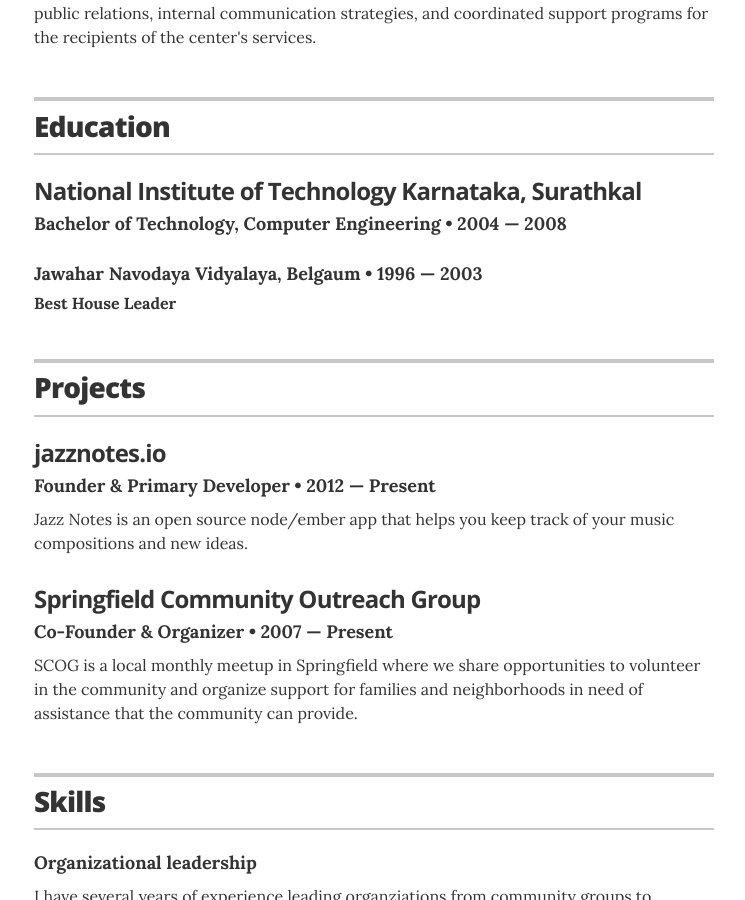
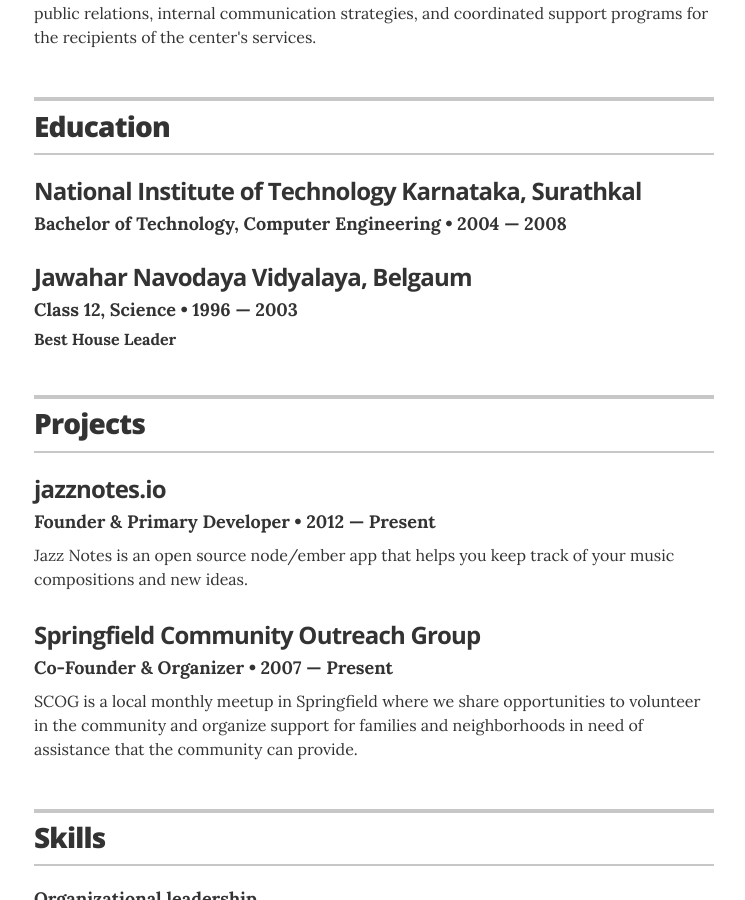
Before and after one commit to Vikas-KM/resume, a Jekyll site: the page built from index.html, in a window 1280 px wide and 900 px high, scrolled down 1092 px. Shown: the whole window, without its empty margins (266-1011 px from the left). Built offline with Jekyll 4.4.1, drawn with Linux system fonts in a browser that asks for light colours.

Commit message:
added school

```diff
--- a/_data/education.yml
+++ b/_data/education.yml
@@ -3,7 +3,7 @@
   uni: National Institute of Technology Karnataka, Surathkal
   year: 2004 &mdash; 2008
 
-- degree: Jawahar Navodaya Vidyalaya, Belgaum
-  uni:
+- degree: Class 12, Science
+  uni: Jawahar Navodaya Vidyalaya, Belgaum
   year: 1996 &mdash; 2003
   award: Best House Leader
```
